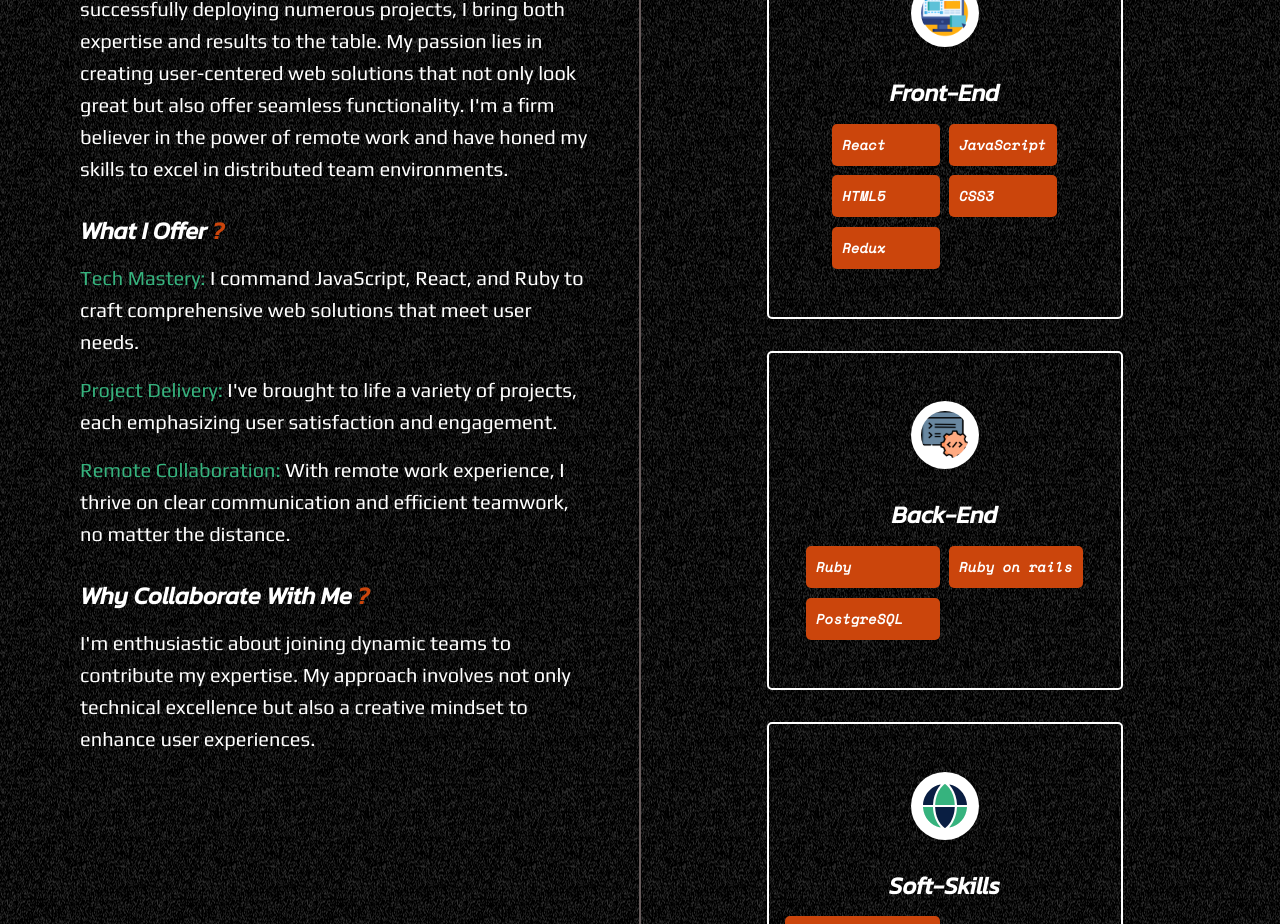
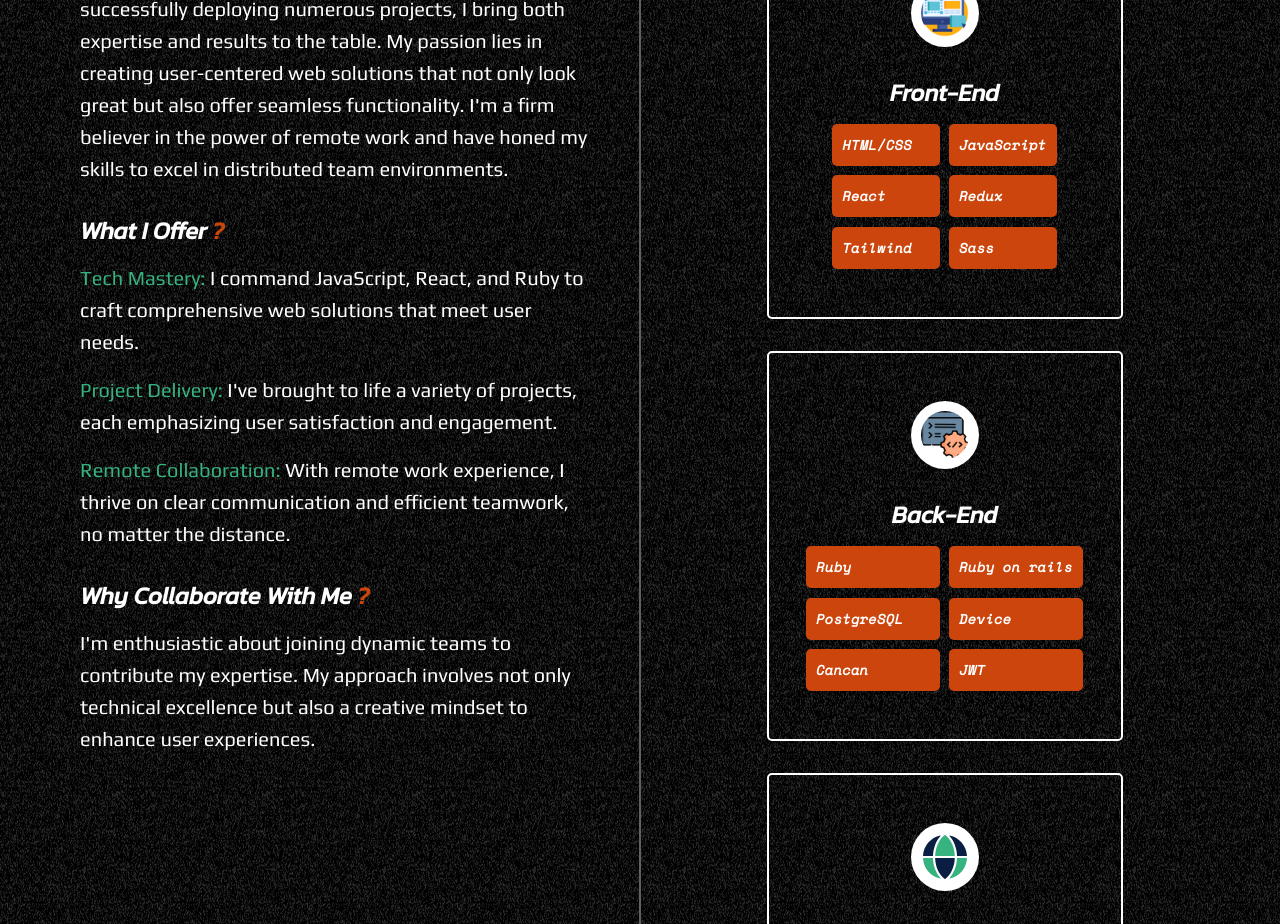
Before and after one commit to anshuman7negi/react-portfolio, a React (Create React App) app: page / in a window 1280 px wide. Shown: the part 2260-3184 px from the top of the page. Built offline with nearby package versions, Linux system fonts and the light colour scheme; a web font is replaced by a local one.

Commit message:
Added one more project

```diff
--- a/src/components/pages/Navbar.js
+++ b/src/components/pages/Navbar.js
@@ -40,16 +40,16 @@ const Navbar = () => {
             <h3>Anshuman</h3>
             <ul className="ulElements navList">
                 <li>
-                    <Link onClick={toggleHamburger} to="FirstSection" smooth={true}>Home</Link>
+                    <Link to="FirstSection" smooth={true}>Home</Link>
                 </li>
                 <li>
-                    <Link onClick={toggleHamburger} to="Projects" smooth={true}>Projects</Link>
+                    <Link to="Projects" smooth={true}>Projects</Link>
                 </li>
                 <li>
-                    <Link onClick={toggleHamburger} to="AboutMe" smooth={true}>About</Link>
+                    <Link to="AboutMe" smooth={true}>About</Link>
                 </li>
                 <li>
-                    <Link onClick={toggleHamburger} to="Contact" smooth={true}>Contact</Link>
+                    <Link to="Contact" smooth={true}>Contact</Link>
                 </li>
             </ul>
             <div className={isHamburgerClose ? "hideHamburger" : "Hamburger"}
--- a/src/components/pages/Skills.js
+++ b/src/components/pages/Skills.js
@@ -9,11 +9,12 @@ const Skills = () => (
             <img className="skillImage" src={fontEnd} alt="" />
             <p>Front-End</p>
             <ul className="Skills">
+                <li>HTML/CSS</li>
+                <li>JavaScript</li>
                 <li>React</li>
-                <li>JavaScript</li>
-                <li>HTML5</li>
-                <li>CSS3</li>
                 <li>Redux</li>
+                <li>Tailwind</li>
+                <li>Sass</li>
             </ul>
         </div>
         <div className="techSkills">
@@ -23,6 +24,9 @@ const Skills = () => (
                 <li>Ruby</li>
                 <li>Ruby on rails</li>
                 <li>PostgreSQL</li>
+                <li>Device</li>
+                <li>Cancan</li>
+                <li>JWT</li>
             </ul>
         </div>
         <div className="techSkills">
```
